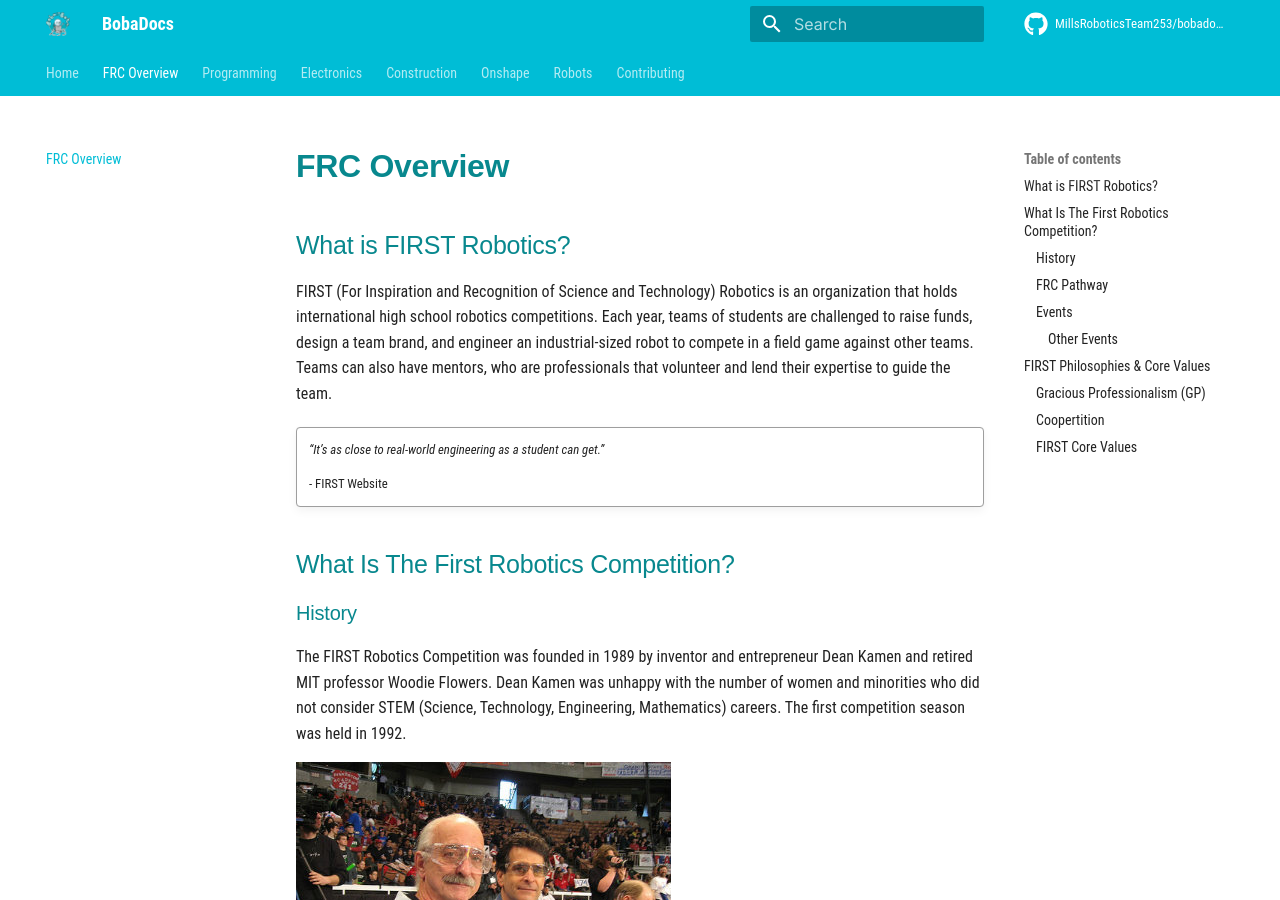
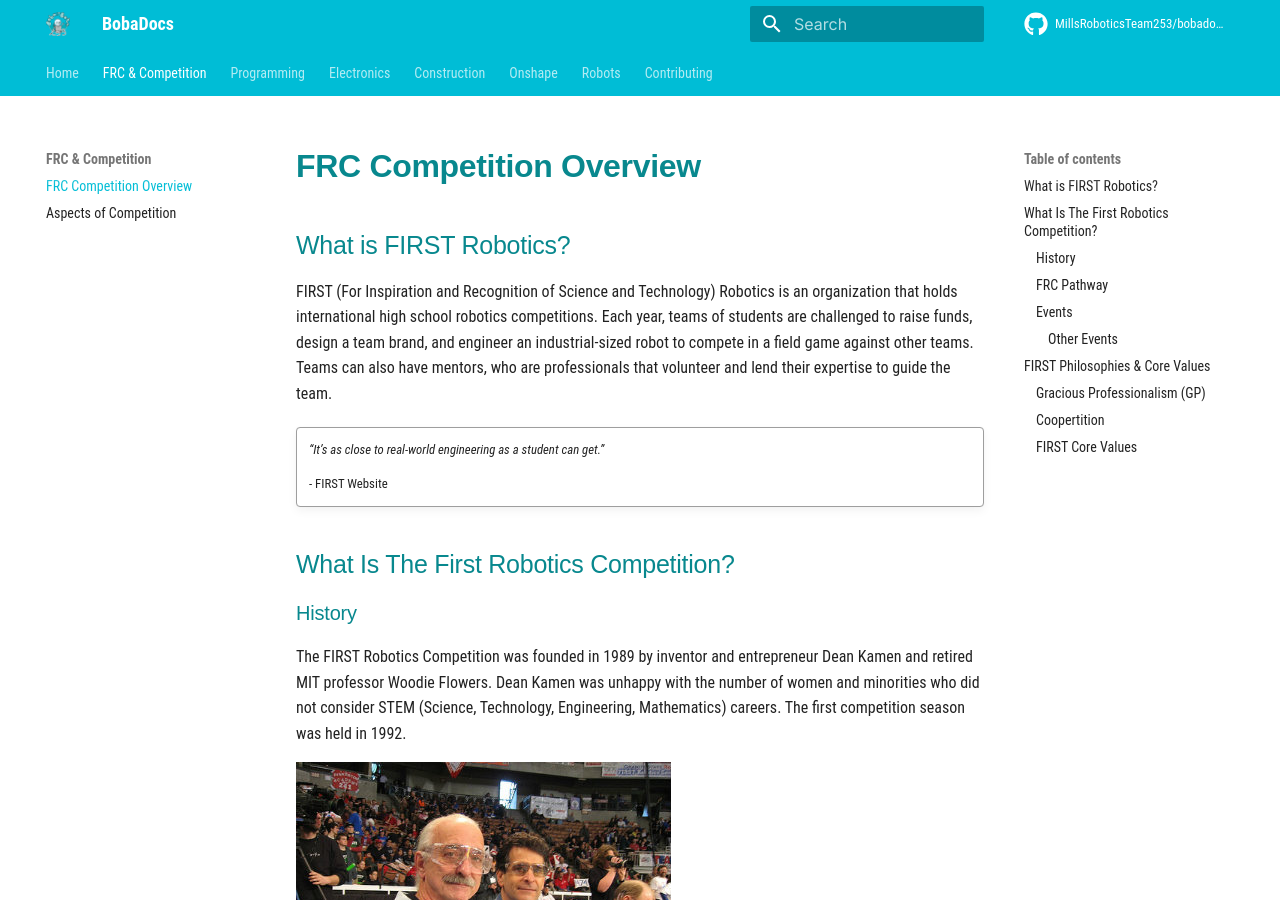
Before and after one commit to bobabots253/bobadocs, an MkDocs documentation site: the page built from docs/frc-competition/frc-competition-overview.md, in a window 1280 px wide and 900 px high. Built offline with MkDocs 1.6.1 and Material for MkDocs 9.7.7, drawn with Linux system fonts in a browser that asks for light colours; comment, search, counter and statistics services are not loaded.

Commit message:
add frc-competition section

```diff
--- a/docs/frc-competition-overview.md
+++ b/docs/frc-competition/frc-competition-overview.md
@@ -17,7 +17,7 @@
 Dean Kamen was unhappy with the number of women and minorities who did not consider STEM (Science, Technology, Engineering, Mathematics) careers.
 The first competition season was held in 1992.
 
-![Woodie Flowers And Dean Kamen](assets/images/frc/woodie_and_dean.png)
+![Woodie Flowers And Dean Kamen](../assets/images/frc/woodie_and_dean.png)
 
 *Woodie Flowers (left) and Dean Kamen (right).*
 
@@ -30,7 +30,7 @@
 3. FIRST Tech Challenge (FTC): grades 7-12
 4. FIRST Robotics Challenge  (FRC): grades 9-12 (that's us!)
 
-![FRC Pathway](assets/images/frc/frc_pathway.png)
+![FRC Pathway](../assets/images/frc/frc_pathway.png)
 
 ### Events
 
@@ -52,7 +52,7 @@
 Competition events will oftentimes include extra activities for members to participate in. These include **workshops and panels**, where students and mentors present and discuss FRC related topics.
 Competition is also expensive (transportation, food, housing, sign-up fees, etc.), so teams spend time fundraising throughout the year.
 
-![Blue Banners](assets/images/frc/blue_banners.png)
+![Blue Banners](../assets/images/frc/blue_banners.png)
 
 Winners for both regional and championship competitions, as well as select awards are awarded with a blue banner.
 
@@ -91,10 +91,10 @@
 Coopertition involves both learning from and teaching teammates.
 It is learning from mentors, both managing and being managed.
 
-![Coopertition Quote](assets/images/frc/coopertition.png)
+![Coopertition Quote](../assets/images/frc/coopertition.png)
 
 ### FIRST Core Values
 
-![FIRST Core Values](assets/images/frc/FIRST_core_values.png)
+![FIRST Core Values](../assets/images/frc/FIRST_core_values.png)
 
 To learn more about the FRC, check out the FAQ [here](https://firstnevada.org/wp-content/uploads/2019/10/FIRST-HQ-FAQ.pdf).
--- a/mkdocs.yml
+++ b/mkdocs.yml
@@ -9,7 +9,9 @@
 
 nav:
   - Home: index.md
-  - FRC Overview: frc-competition-overview.md
+  - FRC & Competition:
+    - FRC Competition Overview: frc-competition/frc-competition-overview.md
+    - Aspects of Competition: frc-competition/aspects-of-competition.md
   - Programming:
     - Introduction: programming/learn-java.md
     - Intro to Git & Github: programming/version-control.md
```
Also changed, not shown: docs/frc-competition/aspects-of-competition.md (added).
